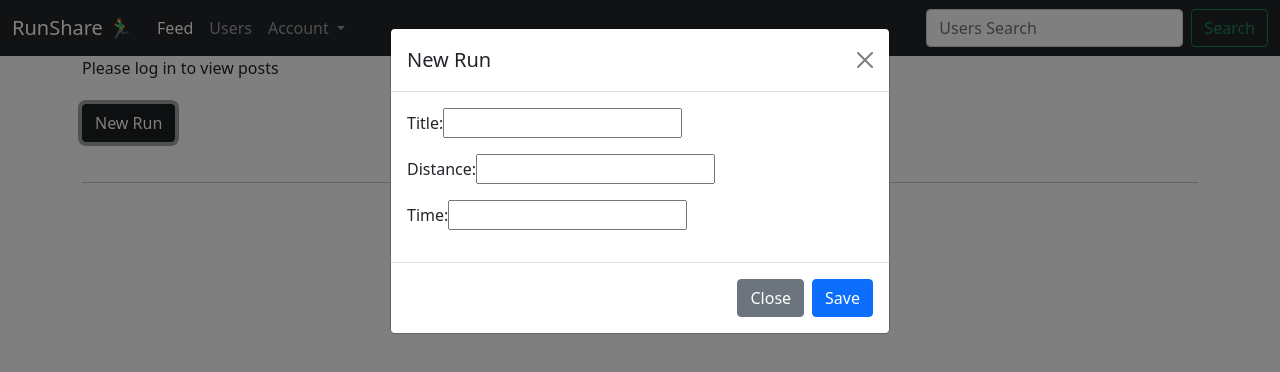
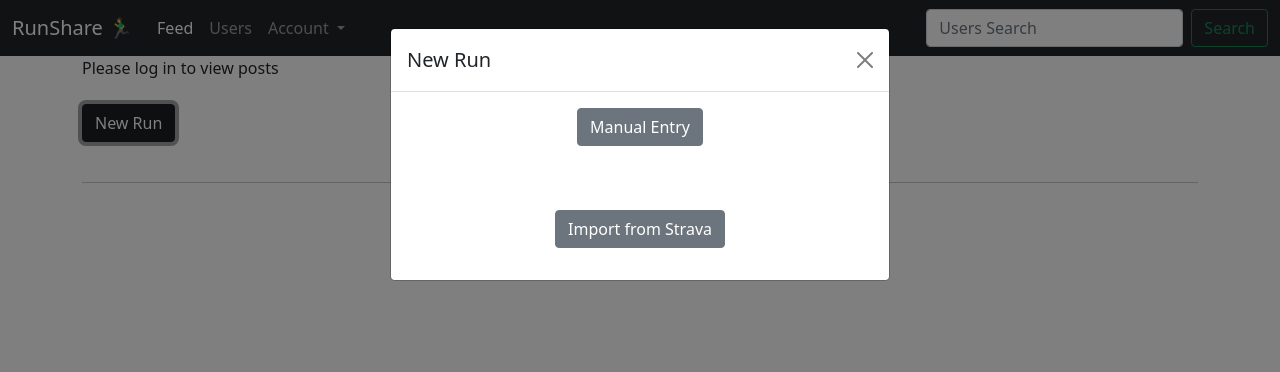
Before and after one commit to mikemorton72/capstone-project-vue-frontend, a Vue app: page / in a window 1280 px wide. Both pictures are taken after a click on the button "New Run". Shown: the top 372 px of the page. Built offline with nearby package versions, Linux system fonts and the light colour scheme.

Commit message:
refines the create new run modal and adds import from strava feature (not completed)

```diff
--- a/src/App.vue
+++ b/src/App.vue
@@ -103,16 +103,6 @@
   </div>
 </template>
 
-<style>
-.card {
-  margin: 0 auto;
-  float: none;
-  margin-bottom: 10px;
-  align-content: "center";
-  width: 800px;
-}
-</style>
-
 <script>
 import axios from "axios";
 import numeral from "numeral";
--- a/src/views/RunCard.vue
+++ b/src/views/RunCard.vue
@@ -1,5 +1,5 @@
 <template>
-  <div class="card mb-3" style="width: 75%">
+  <div class="card run-card mb-3">
     <div class="row g-0">
       <div class="col-md-4">
         <img
@@ -50,6 +50,15 @@
     </div>
   </div>
 </template>
+<style>
+.run-card {
+  margin: 0 auto;
+  float: none;
+  margin-bottom: 10px;
+  align-content: "center";
+  width: 80%;
+}
+</style>
 <script>
 export default {
   props: ["run", "distanceFormat", "timeFormat", "addComment"],
--- a/src/views/RunsIndex.vue
+++ b/src/views/RunsIndex.vue
@@ -2,7 +2,12 @@
   <div>
     <div v-if="!loggedIn">Please log in to view posts</div>
     <br />
-    <RunsNewModal v-bind:runs="runs" />
+    <RunsNewModal
+      v-bind:runs="runs"
+      v-bind:hasStrava="hasStrava"
+      v-bind:distanceFormat="distanceFormat"
+      v-bind:timeFormat="timeFormat"
+    />
     <br />
     <RunCard
       v-for="run in runs"
@@ -25,7 +30,13 @@ export default {
     RunCard,
     RunsNewModal,
   },
-  props: ["checkLoggedIn", "addComment", "timeFormat", "distanceFormat"],
+  props: [
+    "checkLoggedIn",
+    "addComment",
+    "timeFormat",
+    "distanceFormat",
+    "hasStrava",
+  ],
   data: function () {
     return {
       runs: {},
--- a/src/views/RunsNewModal.vue
+++ b/src/views/RunsNewModal.vue
@@ -24,38 +24,134 @@
               v-on:click="closeModal()"
             ></button>
           </div>
-          <div class="modal-body">
-            <!-- <p><a v-bind:href="">Import from Strava</a></p> -->
+          <div class="modal-body centered-buttons" v-if="!entryMethodSelected">
+            <p>
+              <button
+                type="button"
+                class="btn btn-secondary"
+                v-on:click="manualEntryToggle()"
+              >
+                Manual Entry
+              </button>
+            </p>
+            <br />
+            <br />
+            <p>
+              <button
+                type="button"
+                class="btn btn-secondary"
+                v-on:click="stravaRunIndex()"
+              >
+                Import from Strava
+              </button>
+            </p>
+          </div>
+          <div class="modal-body" v-if="manualEntry">
             <ul v-for="error in errors" v-bind:key="error.id">
               <li>{{ error }}</li>
             </ul>
-            <p>
-              <label>Title: </label>
-              <input type="text" v-model="newRun.title" />
-            </p>
-            <p>
-              <label>Distance: </label>
-              <input type="text" v-model="newRun.distance" />
-            </p>
-            <p>
-              <label>Time: </label>
-              <input type="text" v-model="newRun.elapsed_time" />
-            </p>
+            <form class="row g-3">
+              <div class="col-md-12">
+                <label for="newRunTitle" class="form-label">Title</label>
+                <input
+                  type="text"
+                  class="form-control"
+                  id="newRunTitle"
+                  aria-describedby="runTitleHelp"
+                  v-model="newRun.title"
+                />
+                <div id="runTitleHelp" class="form-text">
+                  Give your run a title.
+                </div>
+              </div>
+              <div class="col-md-6">
+                <label for="newRunDistance" class="form-label">Distance</label>
+                <input
+                  type="text"
+                  class="form-control"
+                  id="newRunDistance"
+                  v-model="newRun.rawDistance"
+                />
+                <div id="runDistanceHelp" class="form-text">
+                  Enter the distance you ran.
+                </div>
+              </div>
+              <div class="col-md-4">
+                <label for="newRunDistance" class="form-label">Units</label>
+                <select
+                  class="form-select"
+                  aria-label="select distance units"
+                  v-model="newRun.units"
+                >
+                  <option value="miles">miles</option>
+                  <option value="kilometers">kilometers</option>
+                  <option value="meters">meters</option>
+                </select>
+              </div>
+              <div class="col-md-2"></div>
+              <div class="col-md-4">
+                <label for="newRunHours" class="form-label">Hours</label>
+                <input
+                  type="text"
+                  class="form-control"
+                  id="newRunHours"
+                  v-model="newRun.hours"
+                />
+              </div>
+              <div class="col-md-4">
+                <label for="newRunMinutes" class="form-label">Minutes</label>
+                <input
+                  type="text"
+                  class="form-control"
+                  id="newRunMinutes"
+                  v-model="newRun.minutes"
+                />
+              </div>
+              <div class="col-md-4">
+                <label for="newRunSeconds" class="form-label">Seconds</label>
+                <input
+                  type="text"
+                  class="form-control"
+                  id="newRunSeconds"
+                  v-model="newRun.seconds"
+                />
+              </div>
+              <div id="runTitleHelp" class="form-text">
+                Enter the total elapsed time.
+              </div>
+            </form>
           </div>
-          <div class="modal-footer">
+          <div class="modal-body" v-if="stravaImport">
+            <div
+              class="strava-import-list"
+              v-for="run in stravaRuns"
+              v-bind:key="run.id"
+            >
+              <h4>{{ run.name }}</h4>
+              <p>{{ stravaDateFormat(run.start_date) }}</p>
+              <p>{{ distanceFormat(metersToMiles(run.distance)) }} miles</p>
+              <p>Time: {{ timeFormat(run.elapsed_time) }}</p>
+              <button
+                type="button"
+                class="btn btn-secondary"
+                v-on:click="createStravaImport()"
+              >
+                Import
+              </button>
+              <br/>
+              <hr />
+            </div>
+          </div>
+          <div class="modal-footer" v-if="entryMethodSelected">
             <button
               type="button"
               class="btn btn-secondary"
               v-on:click="closeModal()"
             >
-              Close
+              Cancel
             </button>
-            <button
-              type="button"
-              class="btn btn-primary"
-              v-on:click="createRun()"
-            >
-              Save
+            <button type="button" class="btn btn-dark" v-on:click="createRun()">
+              Create Run
             </button>
           </div>
         </div>
@@ -68,22 +164,57 @@
     ></div>
   </div>
 </template>
+<style>
+.centered-buttons {
+  text-align: center;
+}
+.strava-import-list {
+  text-align: center;
+}
+</style>
 <script>
 import axios from "axios";
 export default {
-  props: ["runs"],
+  props: ["runs", "hasStrava", "distanceFormat", "timeFormat"],
   data: function () {
     return {
-      newRun: {},
+      manualEntry: false,
+      newRun: { units: "miles" },
       errors: {},
       loggedIn: false,
+      stravaRuns: {},
+      stravaImport: false,
+      entryMethodSelected: false,
     };
   },
   methods: {
-    hasStrava: function () {
-      // if localStorage.
+    stravaDateFormat: function (dateString) {
+      return dateString.slice(0, 10);
+    },
+    metersToMiles: function (meters) {
+      return meters / 1609;
+    },
+    convertDistanceUnitsToMeters: function () {
+      if (this.newRun.units === "miles") {
+        this.newRun.distance = this.newRun.rawDistance * 1609;
+      } else if (this.newRun.units === "kilometers") {
+        this.newRun.distance = this.newRun.rawDistance * 1000;
+      } else if (this.newRun.units === "meters") {
+        this.newRun.distance = this.newRun.rawDistance;
+      }
+    },
+    manualEntryToggle: function () {
+      this.entryMethodSelected = true;
+      this.manualEntry = !this.manualEntry;
     },
     showModal: function () {
+      this.entryMethodSelected = false;
+      if (this.hasStrava()) {
+        this.manualEntry = false;
+      } else {
+        this.manualEntry = true;
+        this.hasMethodSelected = true;
+      }
       document.getElementById("backdrop").style.display = "block";
       document.getElementById("newRunModal").style.display = "block";
       document.getElementById("newRunModal").classList.add("show");
@@ -92,21 +223,41 @@ export default {
       document.getElementById("backdrop").style.display = "none";
       document.getElementById("newRunModal").style.display = "none";
       document.getElementById("newRunModal").classList.remove("show");
+      this.manualEntryToggle();
+      this.stravaImport = false;
+    },
+    totalSeconds: function () {
+      let hours = parseInt(this.newRun.hours) || 0;
+      let minutes = parseInt(this.newRun.minutes) || 0;
+      let seconds = parseInt(this.newRun.seconds) || 0;
+      let sum = hours * 3600 + minutes * 60 + seconds;
+      return sum;
     },
     createRun: function () {
       this.newRun.is_strava_import = false;
+      this.newRun.elapsed_time = this.totalSeconds();
+      this.convertDistanceUnitsToMeters();
       axios
         .post("/runs", this.newRun)
         .then((response) => {
           this.runs.push(response.data);
           this.newRun = {};
           this.closeModal();
+          this.entryMethodSelected = false;
+          this.manualEntryToggle();
         })
         .catch((errors) => {
           this.errors = errors.response.data.errors;
           console.log(errors.response.data.errors);
         });
     },
+    stravaRunIndex: function () {
+      axios.get("/strava_oauth/runs").then((response) => {
+        this.stravaImport = true;
+        this.entryMethodSelected = true;
+        this.stravaRuns = response.data;
+      });
+    },
   },
 };
 </script>
```
